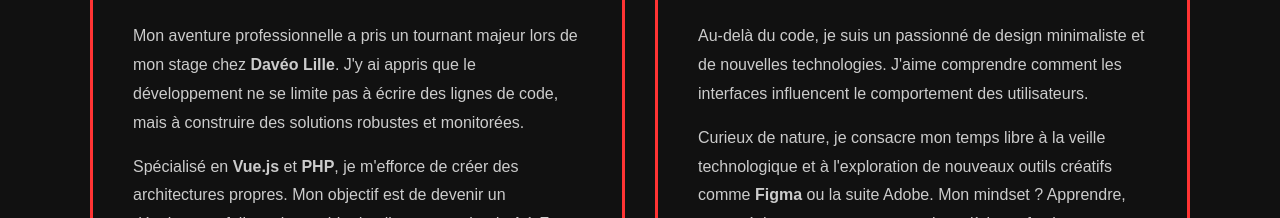
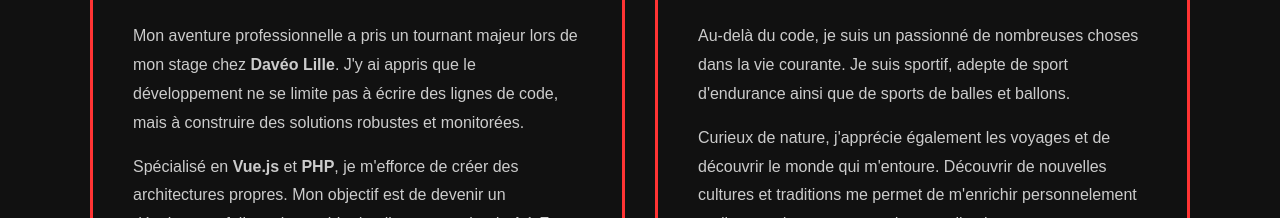
Before and after one commit to yanisberthaud/portfolio, a plain HTML site: page profil.html in a window 1280 px wide. Shown: the part 734-952 px from the top of the page. Drawn offline with Linux system fonts and the light colour scheme.

Commit message:
vie perso

```diff
--- a/profil.html
+++ b/profil.html
@@ -68,13 +68,13 @@
                 </div>
                 <div class="card-body">
                     <p>
-                        Au-delà du code, je suis un passionné de design minimaliste et de nouvelles technologies.
-                        J'aime comprendre comment les interfaces influencent le comportement des utilisateurs.
+                        Au-delà du code, je suis un passionné de nombreuses choses dans la vie courante.
+                        Je suis sportif, adepte de sport d'endurance ainsi que de sports de balles et ballons.
                     </p>
                     <p>
-                        Curieux de nature, je consacre mon temps libre à la veille technologique et à l'exploration
-                        de nouveaux outils créatifs comme <strong>Figma</strong> ou la suite Adobe. Mon mindset ?
-                        Apprendre, tester, échouer, et recommencer jusqu'à la perfection.
+                        Curieux de nature, j'apprécie également les voyages et de découvrir le monde qui m'entoure.
+                        Découvrir de nouvelles cultures et traditions me permet de m'enrichir personnelement et
+                        d'apprendre notamment de nouvelles langues.
                     </p>
                 </div>
             </div>
```
